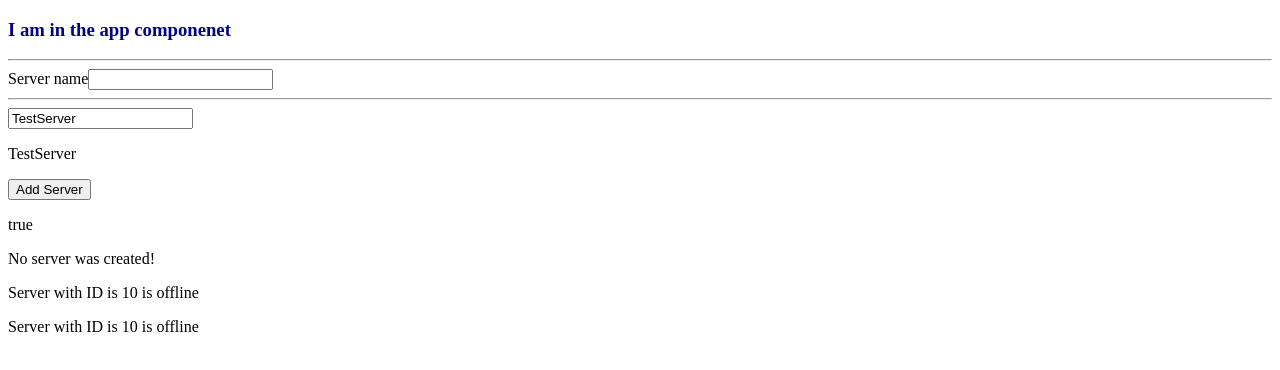
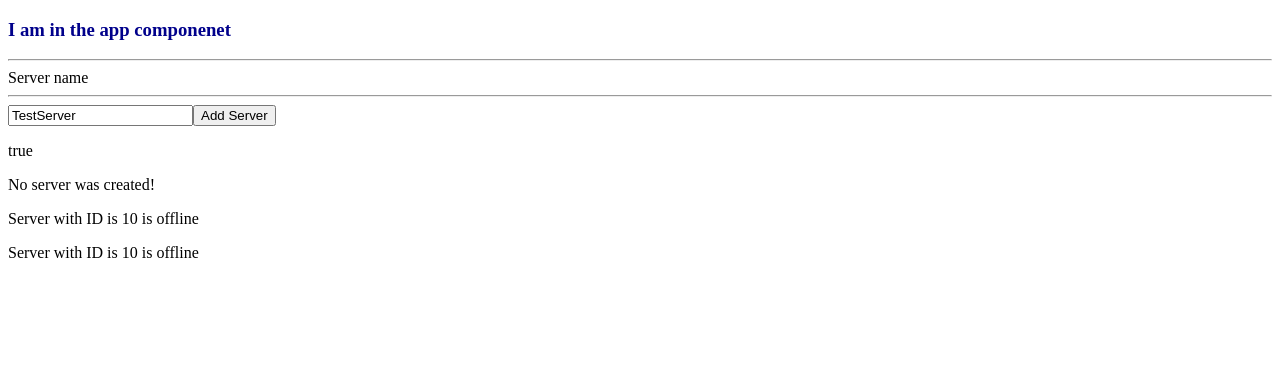
Before and after one commit to amir-parvaresh/AngularTutorial, an Angular app: page / in a window 1280 px wide. Shown: the top 370 px of the page. Built offline with nearby package versions, Linux system fonts and the light colour scheme.

Commit message:
Combining All data bindings

```diff
--- a/src/app/servers/servers.component.html
+++ b/src/app/servers/servers.component.html
@@ -1,14 +1,14 @@
 <label>Server name</label>
-<input
-  type="text"
-  class="form-control"
-  (input)="onUpdateServerName($event)"> <!-- Event binding -->
+<!--<input-->
+<!--  type="text"-->
+<!--  class="form-control"-->
+<!--  (input)="onUpdateServerName($event)"> &lt;!&ndash; Event binding &ndash;&gt;-->
 <hr>
 <input
   type="text"
   class="form-control"
   [(ngModel)]="serverName"> <!-- Two way binding -->
-<p>{{ serverName }}</p>
+<!--<p>{{ serverName }}</p>-->
 <button
   class="btn btn-primary"
   (click)="onCreateServer()"
--- a/src/app/servers/servers.component.ts
+++ b/src/app/servers/servers.component.ts
@@ -19,7 +19,7 @@ export class ServersComponent implements OnInit{
   }
 
   onCreateServer() {
-    this.serverCreationStatus = 'Server was created';
+    this.serverCreationStatus = 'Server was created! Name is ' + this.serverName;
   }
 
   onUpdateServerName($event: Event) {
```
